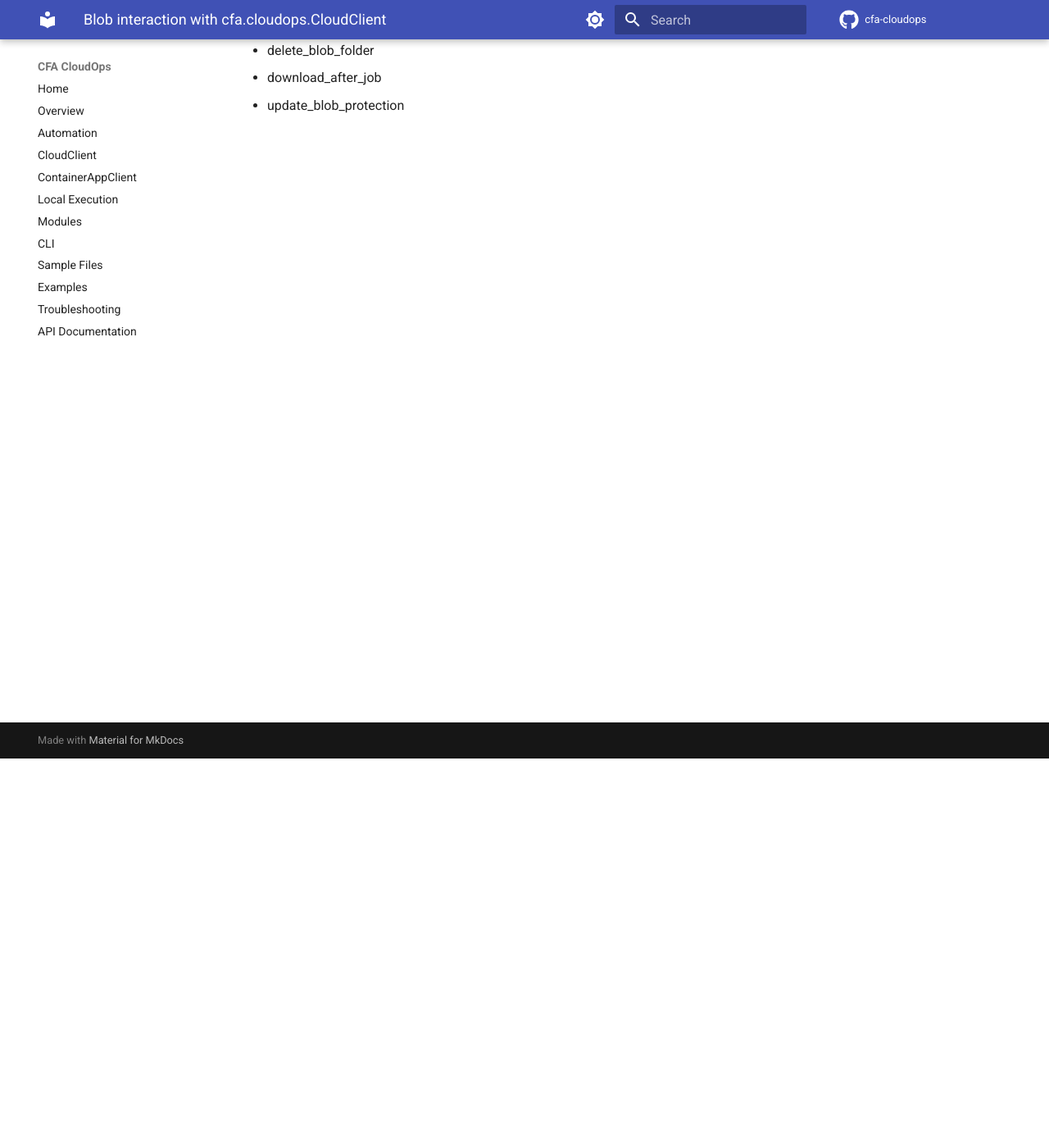
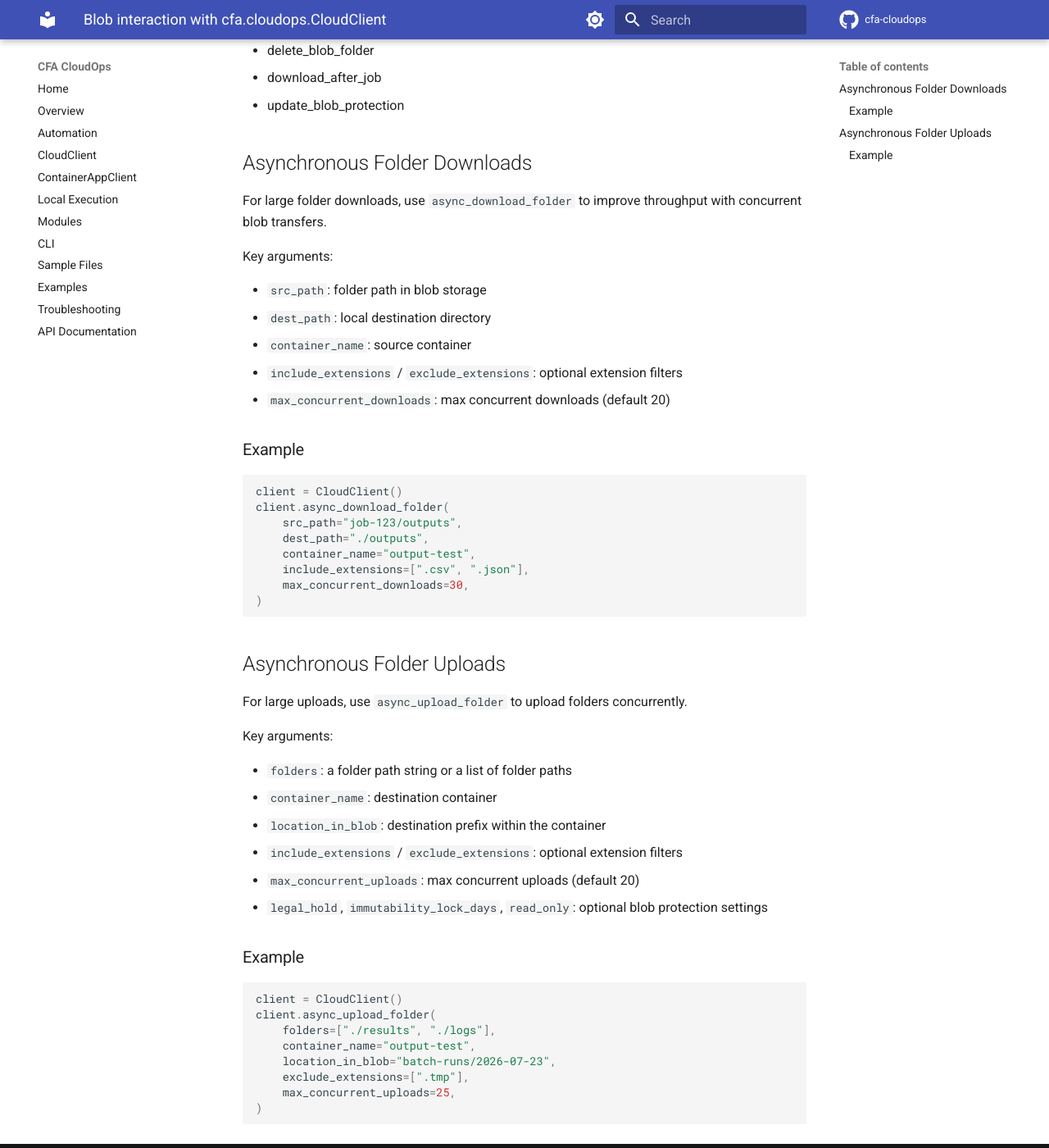
Before and after one commit to CDCgov/cfa-cloudops, an MkDocs documentation site: the page built from docs/CloudClient/blob.md, in a window 1280 px wide and 1400 px high, scrolled down 475 px. Shown: the whole window at 82% size. Built offline with MkDocs 1.6.1 and Material for MkDocs 9.7.7, drawn with Linux system fonts in a browser that asks for light colours; comment, search, counter and statistics services are not loaded.

Commit message:
add missing functions into documentation

````diff
--- a/docs/CloudClient/blob.md
+++ b/docs/CloudClient/blob.md
@@ -12,3 +12,54 @@ Another benefit to the `CloudClient` class is its Blob Storage interaction. Ther
 - delete_blob_folder
 - download_after_job
 - update_blob_protection
+
+## Asynchronous Folder Downloads
+
+For large folder downloads, use `async_download_folder` to improve throughput with concurrent blob transfers.
+
+Key arguments:
+
+- `src_path`: folder path in blob storage
+- `dest_path`: local destination directory
+- `container_name`: source container
+- `include_extensions` / `exclude_extensions`: optional extension filters
+- `max_concurrent_downloads`: max concurrent downloads (default 20)
+
+### Example
+
+```python
+client = CloudClient()
+client.async_download_folder(
+	src_path="job-123/outputs",
+	dest_path="./outputs",
+	container_name="output-test",
+	include_extensions=[".csv", ".json"],
+	max_concurrent_downloads=30,
+)
+```
+
+## Asynchronous Folder Uploads
+
+For large uploads, use `async_upload_folder` to upload folders concurrently.
+
+Key arguments:
+
+- `folders`: a folder path string or a list of folder paths
+- `container_name`: destination container
+- `location_in_blob`: destination prefix within the container
+- `include_extensions` / `exclude_extensions`: optional extension filters
+- `max_concurrent_uploads`: max concurrent uploads (default 20)
+- `legal_hold`, `immutability_lock_days`, `read_only`: optional blob protection settings
+
+### Example
+
+```python
+client = CloudClient()
+client.async_upload_folder(
+	folders=["./results", "./logs"],
+	container_name="output-test",
+	location_in_blob="batch-runs/2026-07-23",
+	exclude_extensions=[".tmp"],
+	max_concurrent_uploads=25,
+)
+```
````
Also changed, not shown: docs/CloudClient/authentication.md (+36 -1 lines), docs/CloudClient/index.md (+7 -0 lines), docs/CloudClient/job.md (+49 -0 lines), docs/CloudClient/pool.md (+34 -2 lines).
